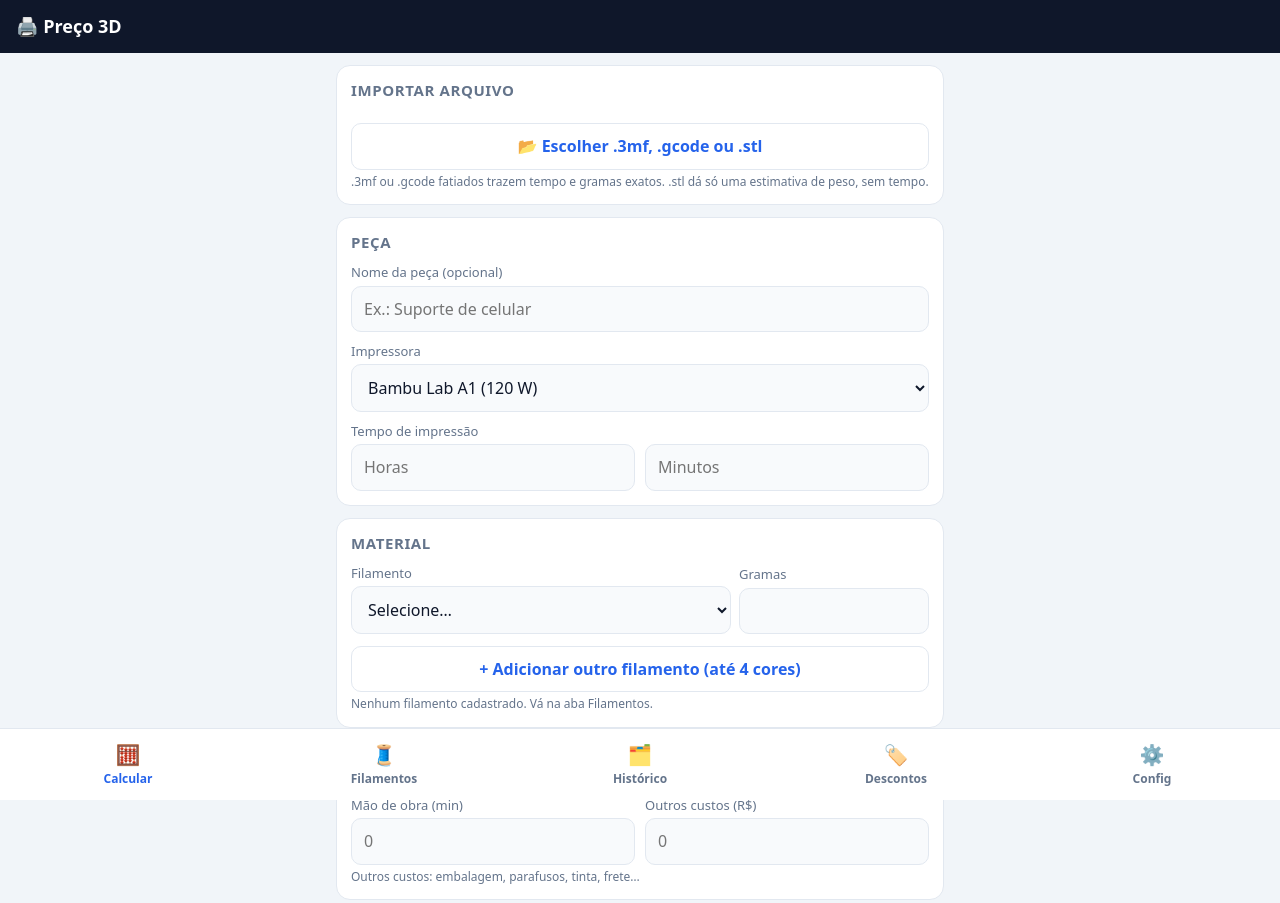
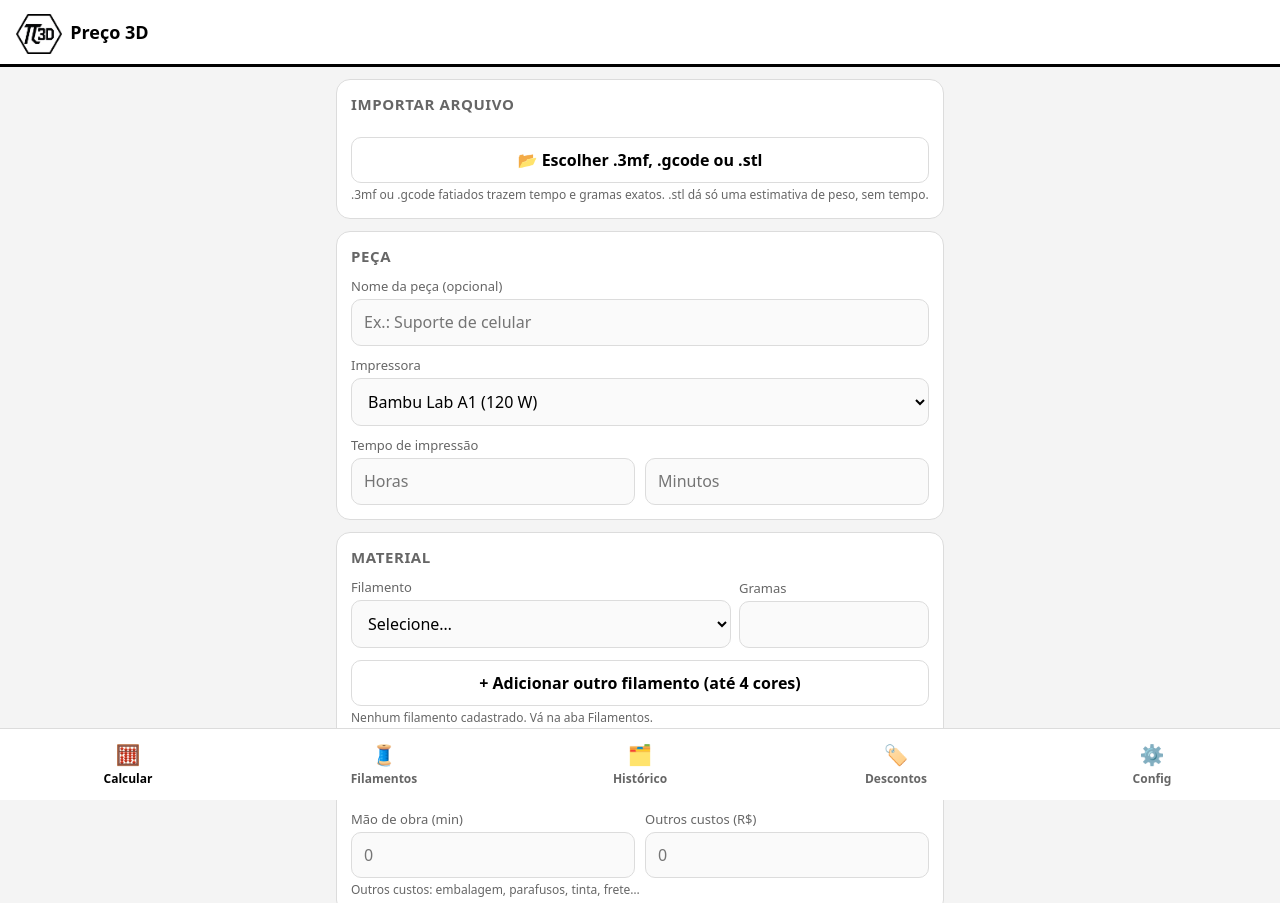
Before and after one commit to felypemoura31-stack/preco3d, a plain HTML site: page index.html in a window 1280 px wide. Shown: the top 903 px of the page. Drawn offline with nearby package versions, Linux system fonts and the light colour scheme.

Commit message:
Identidade visual pi3D: logo no cabecalho, tema preto e branco, icone e cache v2
Co-Authored-By: Claude Haiku 5.5 <noreply@anthropic.com>

```diff
--- a/index.html
+++ b/index.html
@@ -3,7 +3,7 @@
 <head>
 <meta charset="utf-8">
 <meta name="viewport" content="width=device-width, initial-scale=1, viewport-fit=cover">
-<meta name="theme-color" content="#0f172a">
+<meta name="theme-color" content="#ffffff">
 <meta name="apple-mobile-web-app-capable" content="yes">
 <meta name="apple-mobile-web-app-title" content="Preço 3D">
 <link rel="manifest" href="manifest.webmanifest">
@@ -13,16 +13,16 @@
 <title>Preço 3D</title>
 <style>
 :root{
-  --bg:#f1f5f9;--card:#fff;--text:#0f172a;--muted:#64748b;--line:#e2e8f0;
-  --primary:#2563eb;--primary-text:#fff;--accent:#16a34a;--danger:#dc2626;--input:#f8fafc;
+  --bg:#f4f4f4;--card:#fff;--text:#000;--muted:#666;--line:#dcdcdc;
+  --primary:#000;--primary-text:#fff;--accent:#000;--danger:#c62828;--input:#fafafa;
 }
 @media (prefers-color-scheme:dark){
-  :root{--bg:#0b1120;--card:#162033;--text:#e8eef9;--muted:#94a3b8;--line:#26334a;--primary:#3b82f6;--accent:#22c55e;--input:#0f1829;--danger:#f87171}
+  :root{--bg:#0d0d0d;--card:#1a1a1a;--text:#f5f5f5;--muted:#a3a3a3;--line:#333;--primary:#fff;--primary-text:#000;--accent:#fff;--input:#111;--danger:#ff6b6b}
 }
 *{box-sizing:border-box;-webkit-tap-highlight-color:transparent}
 body{margin:0;background:var(--bg);color:var(--text);font:16px/1.4 system-ui,-apple-system,Segoe UI,Roboto,sans-serif;
   padding-bottom:calc(72px + env(safe-area-inset-bottom))}
-header{position:sticky;top:0;z-index:5;background:#0f172a;color:#fff;padding:14px 16px;padding-top:calc(14px + env(safe-area-inset-top));font-weight:700;font-size:18px}
+header{position:sticky;top:0;z-index:5;background:#fff;color:#000;border-bottom:3px solid #000;padding:10px 16px;padding-top:calc(14px + env(safe-area-inset-top));font-weight:700;font-size:18px}
 main{max-width:640px;margin:0 auto;padding:12px 16px}
 section{display:none}section.on{display:block}
 .card{background:var(--card);border:1px solid var(--line);border-radius:14px;padding:14px;margin-bottom:12px}
@@ -66,7 +66,7 @@ dialog::backdrop{background:rgba(0,0,0,.5)}
 </style>
 </head>
 <body>
-<header>🖨️ Preço 3D</header>
+<header><img src="logo.png" alt="π3D" style="height:40px;vertical-align:middle;margin-right:8px">Preço 3D</header>
 <main>
 
 <!-- CALCULADORA -->
@@ -621,6 +621,7 @@ function exportPdf() {
   const row = (a, b) => `<tr><td>${a}</td><td style="text-align:right">${b}</td></tr>`;
   const opt = (label, v) => (v ? row(label, brl(v)) : '');
   $('#print-area').innerHTML = `
+    <img src="logo.png" alt="π3D" style="height:48px">
     <h1 style="font-size:20px;margin:0">Orçamento de impressão 3D</h1>
     <p>${esc(c.name || 'Peça sem nome')} · ${new Date().toLocaleDateString('pt-BR')}</p>
     <h3>Previsão</h3>
--- a/sw.js
+++ b/sw.js
@@ -1,5 +1,5 @@
-const CACHE = 'preco3d-v1';
-const FILES = ['./', './index.html', './manifest.webmanifest', './icon.svg'];
+const CACHE = 'preco3d-v2';
+const FILES = ['./', './index.html', './manifest.webmanifest', './icon.svg', './logo.png'];
 
 self.addEventListener('install', e => {
   e.waitUntil(caches.open(CACHE).then(c => c.addAll(FILES)));
```
Also changed, not shown: icon.svg, logo.png (added), manifest.webmanifest.
